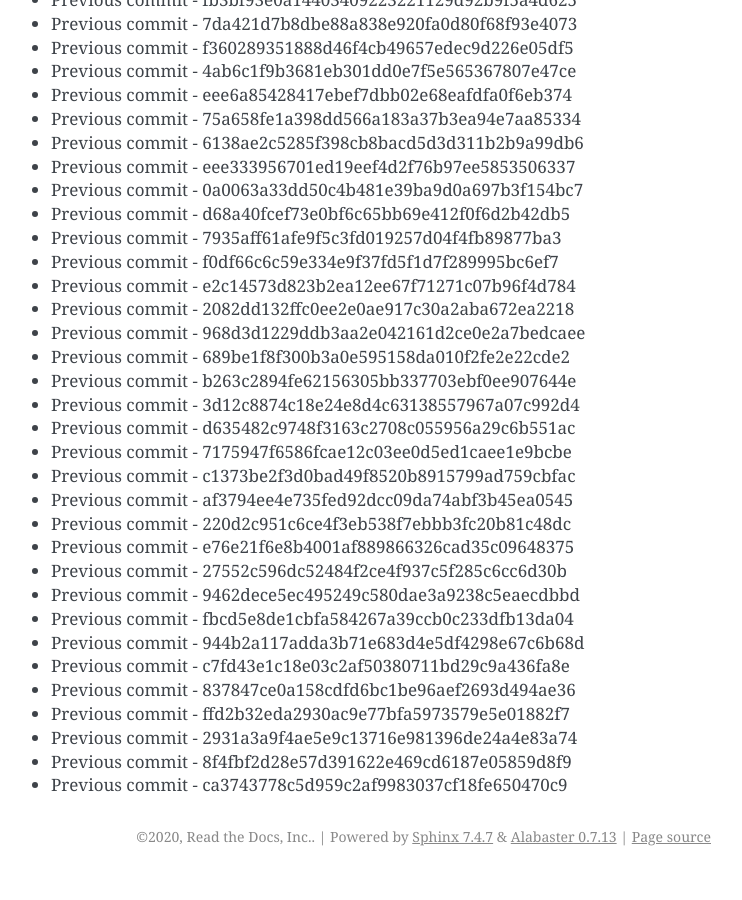
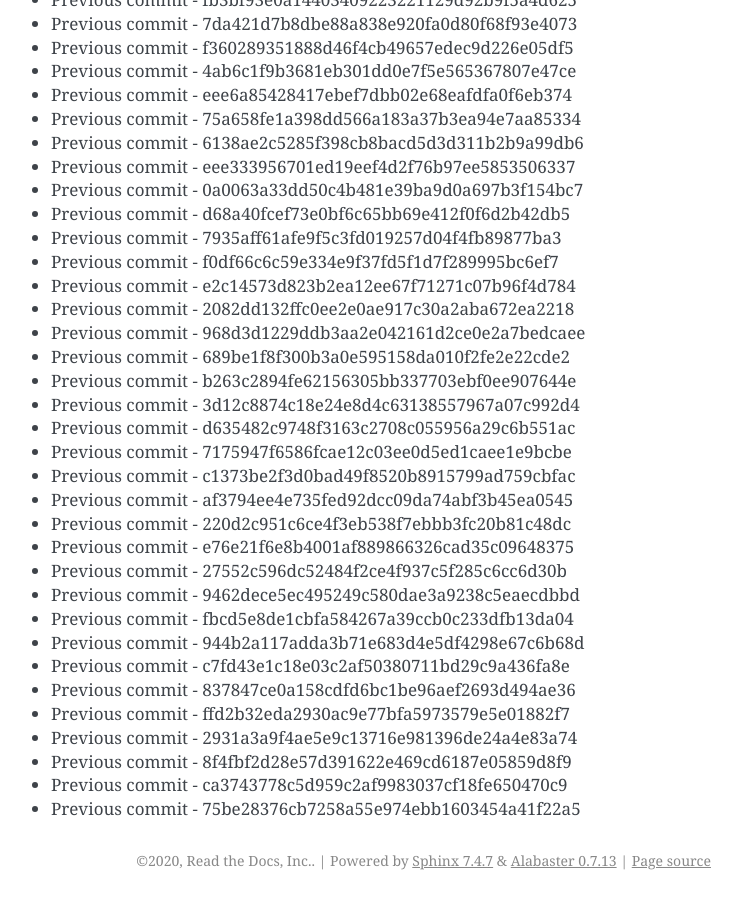
Before and after one commit to readthedocs/rtd-git-stresstest, a Sphinx documentation site: the page built from docs/updates.rst, in a window 1280 px wide and 900 px high, scrolled down 31639 px. Shown: the whole window, without its empty margins (399-1141 px from the left). Built offline with Sphinx 7.4.7, drawn with Linux system fonts in a browser that asks for light colours; before the commit the page ends 32515 px from its top, so only the background shows below that.

Commit message:
Generating commit from previous: 75be28376cb7258a55e974ebb1603454a41f22a5

```diff
--- a/docs/updates.rst
+++ b/docs/updates.rst
@@ -1361,3 +1361,4 @@ It can be tested for any performance characteristics.
 * Previous commit - 2931a3a9f4ae5e9c13716e981396de24a4e83a74
 * Previous commit - 8f4fbf2d28e57d391622e469cd6187e05859d8f9
 * Previous commit - ca3743778c5d959c2af9983037cf18fe650470c9
+* Previous commit - 75be28376cb7258a55e974ebb1603454a41f22a5
```
